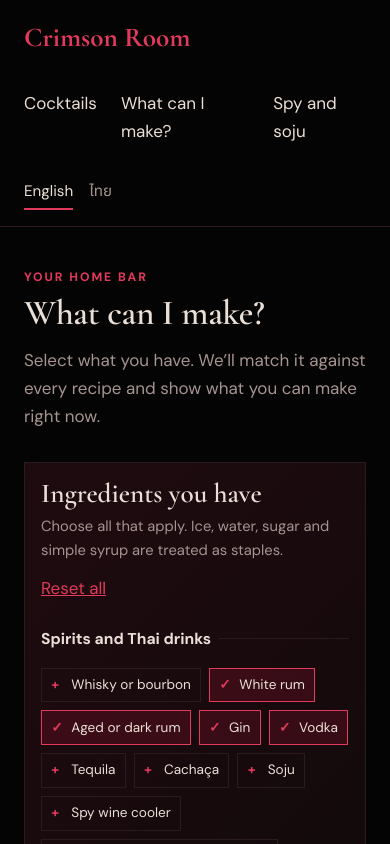
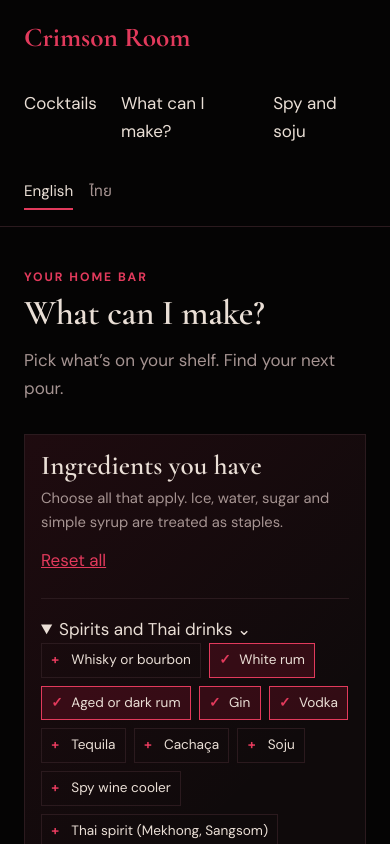
Before and after one commit to inky3/crimsonroom, a Next.js app: page /en/pantry in a window 390 px wide. Shown: the top 844 px of the page. Built offline with nearby package versions, Linux system fonts and the light colour scheme.

Commit message:
Compact pantry ingredient groups for mobile

```diff
--- a/components/PantryFinder.tsx
+++ b/components/PantryFinder.tsx
@@ -66,7 +66,7 @@ export default function PantryFinder({ locale }: { locale: Locale }) {
     <main className="container section pantry-finder">
       <p className="pantry-kicker">{locale === "en" ? "YOUR HOME BAR" : "บาร์ที่บ้านของคุณ"}</p>
       <h1 className="page-title">{locale === "en" ? "What can I make?" : "มีอะไร ทำเมนูอะไรได้บ้าง?"}</h1>
-      <p className="pantry-intro">{locale === "en" ? "Select what you have. We’ll match it against every recipe and show what you can make right now." : "เลือกวัตถุดิบที่มี แล้วเราจะเทียบกับทุกสูตรเพื่อแสดงเมนูที่ทำได้ตอนนี้"}</p>
+      <p className="pantry-intro">{locale === "en" ? "Pick what’s on your shelf. Find your next pour." : "เลือกวัตถุดิบที่มี แล้วค้นหาแก้วถัดไปของคุณ"}</p>
 
       <section className="pantry-panel" aria-label={locale === "en" ? "Available ingredients" : "วัตถุดิบที่มี"}>
         <div className="pantry-panel-top">
@@ -78,8 +78,8 @@ export default function PantryFinder({ locale }: { locale: Locale }) {
         </div>
         <div className="pantry-groups">
           {pantryGroups.map((group) => (
-            <fieldset className="pantry-group" key={group.key}>
-              <legend>{pick(group.title, locale)}</legend>
+            <details className="pantry-group" key={group.key} open={group.key === "spirits"}>
+              <summary className="pantry-group-summary">{pick(group.title, locale)} <span aria-hidden="true">⌄</span></summary>
               <div className="pantry-options">
                 {group.items.map((item) => {
                   const active = selected.includes(item.key);
@@ -88,7 +88,7 @@ export default function PantryFinder({ locale }: { locale: Locale }) {
                   </button>;
                 })}
               </div>
-            </fieldset>
+            </details>
           ))}
         </div>
       </section>
```
